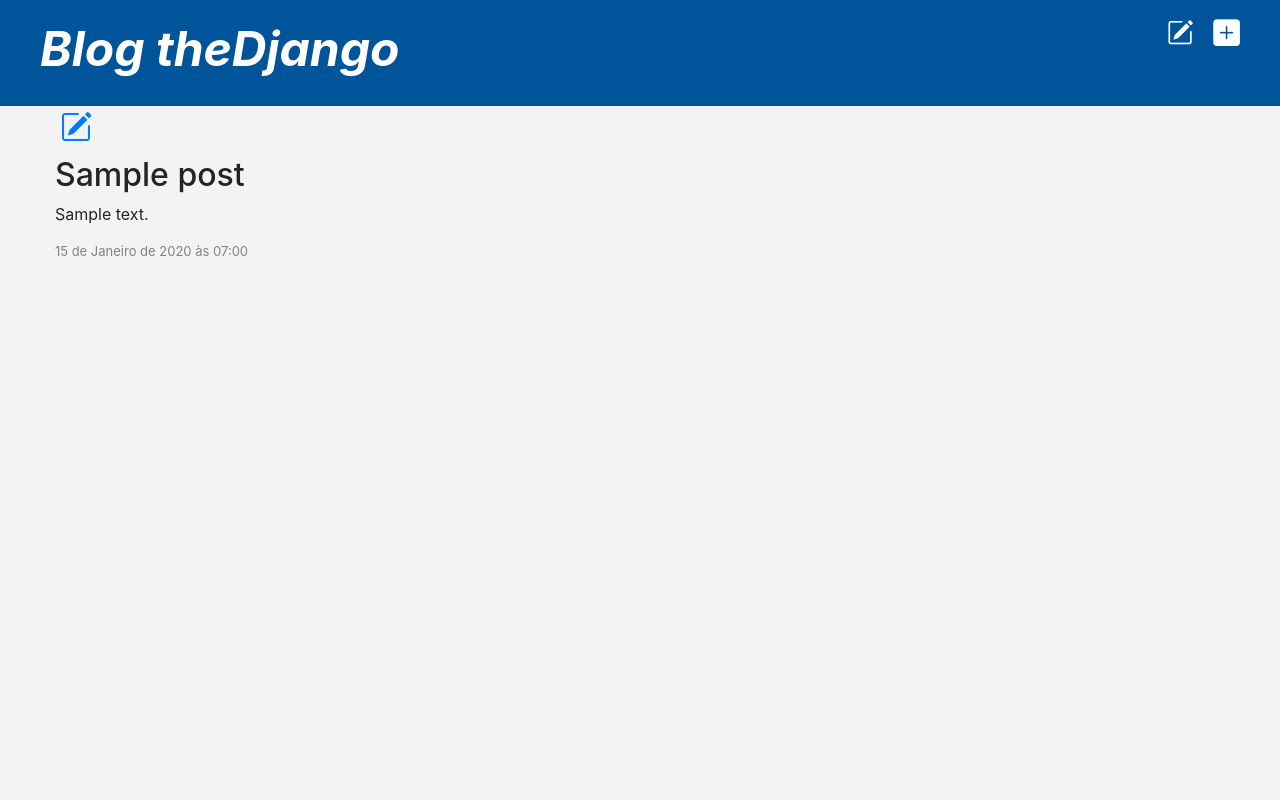
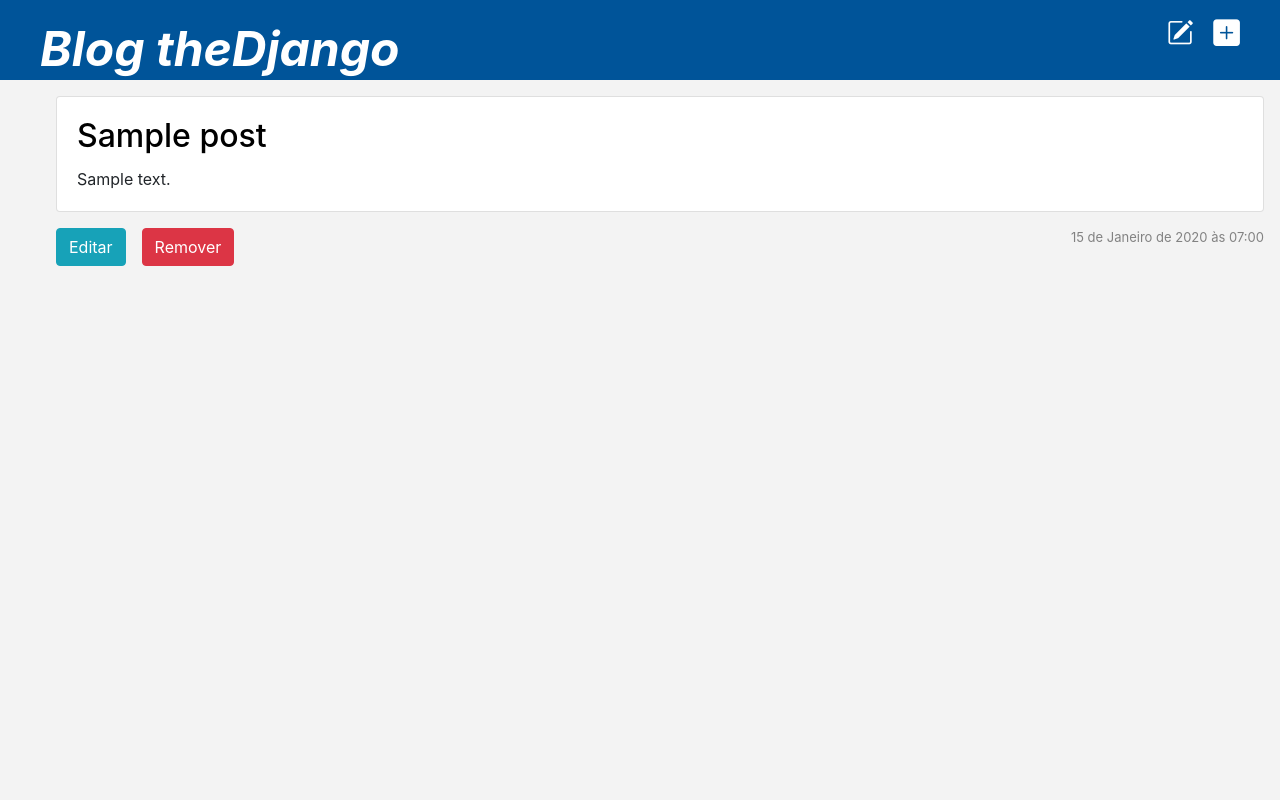
Before and after one commit to ricardosousa339/djangogirls_tutorial, a Django app: page /post/1/ in a window 1280 px wide. Run offline with Django 5.2, Linux system fonts and the light colour scheme; a user stored in the database is signed in; tables that the repository leaves empty hold one stand-in row (values such as "Sample post").

Commit message:
Adicionada a opcao de remover um post

```diff
--- a/blog/static/css/blog.css
+++ b/blog/static/css/blog.css
@@ -5,6 +5,17 @@ body{
     background-color: #005499;
     margin-top: 0;
     padding: 20px 20px 20px 40px;
+height: 10%;
+
+}
+
+.page{
+    height: 100vh;
+
+}
+.list{
+overflow-y: scroll;
+    height: 90%
 }
 
 .page-header h1, .page-header h1 a, .page-header h1 a:visited, .page-header h1 a:active {
@@ -14,6 +25,7 @@ body{
 }
 
 .content {
+
     margin-left: 40px;
 }
 
@@ -32,6 +44,7 @@ h2, h3, h4, h5{
 
 .save {
     float: right;
+
 }
 
 .post-form textarea, .post-form input {
--- a/blog/templates/blog/base.html
+++ b/blog/templates/blog/base.html
@@ -1,15 +1,15 @@
 {% load static %}
 <html>
   <head>
-        <link rel="stylesheet" href="https://cdn.jsdelivr.net/npm/bootstrap@4.0.0/dist/css/bootstrap.min.css" integrity="sha384-Gn5384xqQ1aoWXA+058RXPxPg6fy4IWvTNh0E263XmFcJlSAwiGgFAW/dAiS6JXm" crossorigin="anonymous">
-        <link rel="stylesheet" href="{% static 'css/blog.css' %}">
-        <link rel="stylesheet" href="https://cdn.jsdelivr.net/npm/bootstrap-icons@1.11.3/font/bootstrap-icons.min.css">
-        <link href="//fonts.googleapis.com/css?family=Lobster&subset=latin,latin-ext" rel="stylesheet" type="text/css">
+    <link rel="stylesheet" href="https://cdn.jsdelivr.net/npm/bootstrap@4.0.0/dist/css/bootstrap.min.css" integrity="sha384-Gn5384xqQ1aoWXA+058RXPxPg6fy4IWvTNh0E263XmFcJlSAwiGgFAW/dAiS6JXm" crossorigin="anonymous" />
+    <link rel="stylesheet" href="{% static 'css/blog.css' %}" />
+    <link rel="stylesheet" href="https://cdn.jsdelivr.net/npm/bootstrap-icons@1.11.3/font/bootstrap-icons.min.css" />
+    <link href="//fonts.googleapis.com/css?family=Lobster&subset=latin,latin-ext" rel="stylesheet" type="text/css" />
     <title>Blog theDjango</title>
   </head>
   <body>
+    <div class="page">
       <div class="page-header">
-
         {% if user.is_authenticated %}
           <a href="{% url 'post_new' %}" class="top-menu"><i class="bi bi-plus-square-fill"></i></a>
           <a href="{% url 'post_draft_list' %}" class="top-menu"><i class="bi bi-pencil-square"></i></a>
@@ -18,15 +18,11 @@
         <h1><a href="/">Blog theDjango</a></h1>
       </div>
 
-        <div class="content container">
-            <div class="row">
-                <div class="col-md-8">
+      <div class="content">
         {% block content %}
+
         {% endblock %}
-
       </div>
-            </div>
-
     </div>
   </body>
 </html>
--- a/blog/templates/blog/post_detail.html
+++ b/blog/templates/blog/post_detail.html
@@ -1,24 +1,38 @@
 {% extends 'blog/base.html' %}
 
 {% block content %}
-    <div class="post d-flex flex-column">
+    <div class="post d-flex flex-column justify-content-between p-2">
 
+        <div class="post card m-2">
+            <div class="card-body">
+              <h2 class="card-title"><a href="{% url 'post_detail' pk=post.pk %}">{{ post.title }}</a></h2>
+              <p class="card-text">{{ post.text|linebreaksbr }}</p>
+            </div>
+          </div>
+        <div class="d-flex flex-row">
             {% if user.is_authenticated %}
-        <div class="d-flex flex-row justify-content-start m-1">
-            <a class="btn btn-default m-0 p-0" href="{% url 'post_edit' pk=post.pk %}"><h2><i class="bi bi-pencil-square"></i></h2></a>
+            <div class="d-flex flex-row justify-content-start">
+                <a  href="{% url 'post_edit' pk=post.pk %}"><button class="post btn btn-info m-2">Editar</button></a>
             </div>
+            <form method="POST" action={% url 'post_remove' pk=post.pk %} class="post-form">{% csrf_token %}
+                <button type="submit" class="post btn btn-danger m-2" name="delete">
+                    Remover
+                </button>
+            </form>
             {% endif %}
-        <h2>{{ post.title }}</h2>
-        <p>{{ post.text|linebreaksbr }}</p>
 
             {% if post.published_date %}
-        <div class="date">
+            <hr/>
+                <div class="date m-2">
                     {{ post.published_date }}
                 </div>
             {% else %}
-        <form method="POST" action={% url 'post_publish' pk=post.pk %} class="post-form">{% csrf_token %}
+                <form method="POST" action="{% url 'post_publish' pk=post.pk %}" class="post-form">{% csrf_token %}
                     <button type="submit" class="post btn btn-info m-2" name="publish">Publicar</button>
                 </form>
             {% endif %}
+
+
+        </div>
     </div>
 {% endblock %}
--- a/blog/templates/blog/post_list.html
+++ b/blog/templates/blog/post_list.html
@@ -1,8 +1,8 @@
 {% extends 'blog/base.html' %}
 {% block content %}
+  <div class="list">
     {% for post in posts %}
       <div class="post card m-2">
-
         <div class="card-body">
           <h2 class="card-title"><a href="{% url 'post_detail' pk=post.pk %}">{{ post.title }}</a></h2>
           <p class="date card-subtitle">data de publicação: {{ post.published_date }}</p>
@@ -10,4 +10,5 @@
         </div>
       </div>
     {% endfor %}
+  </div>
 {% endblock %}
--- a/blog/urls.py
+++ b/blog/urls.py
@@ -8,4 +8,5 @@ urlpatterns = [
     path('post/<int:pk>/edit', views.post_edit, name='post_edit'),
     path('drafts/', views.post_draft_list, name='post_draft_list'),
     path('post/<pk>/publish/', views.post_publish, name='post_publish'),
+    path('post/<pk>/remove/', views.post_remove, name='post_remove'),
 ]
--- a/blog/views.py
+++ b/blog/views.py
@@ -16,7 +16,7 @@ def post_detail(request, pk):
 def post_new(request):
     if request.method == "POST":
         form = PostForm(request.POST)
-        if(form.is_valid()):
+        if form.is_valid():
             post = form.save(commit=False)
             post.author = request.user
 
@@ -36,6 +36,8 @@ def post_edit(request, pk):
 
             post.save()
             return redirect('post_detail', pk=post.pk)
+
+
     else:
         form = PostForm(instance=post)
     return render(request, 'blog/post_edit.html', {'form': form})
@@ -49,3 +51,9 @@ def post_publish(request, pk):
     if request.method == 'POST':
         post.publish()
     return redirect('post_detail', pk=pk)
+
+def post_remove(request, pk):
+    post = get_object_or_404(Post, pk=pk)
+    if request.method=='POST':
+        post.delete()
+    return redirect('post_list')
```
Also changed, not shown: blog/templates/blog/post_edit.html (+10 -3 lines). Lines whose indentation alone changed are shown as unchanged.
